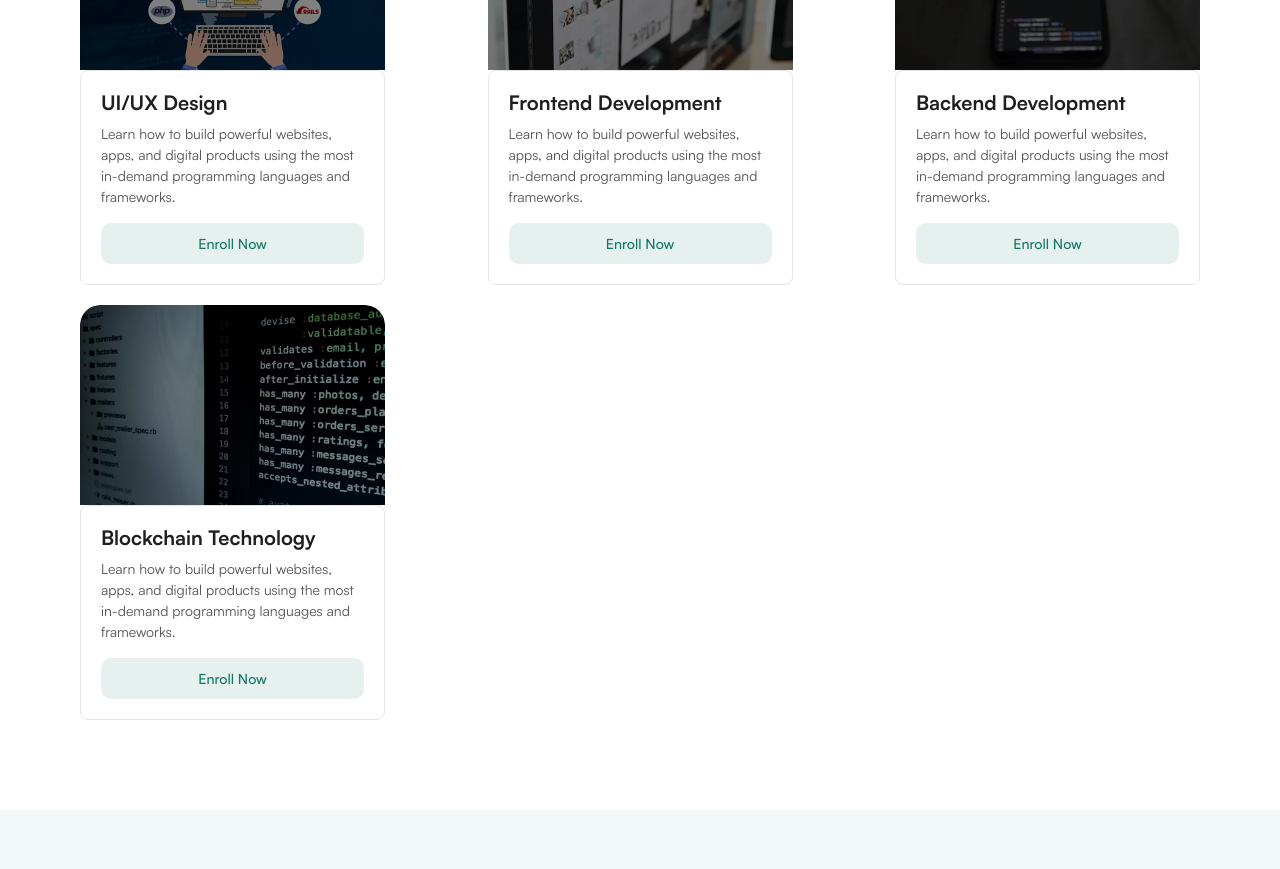
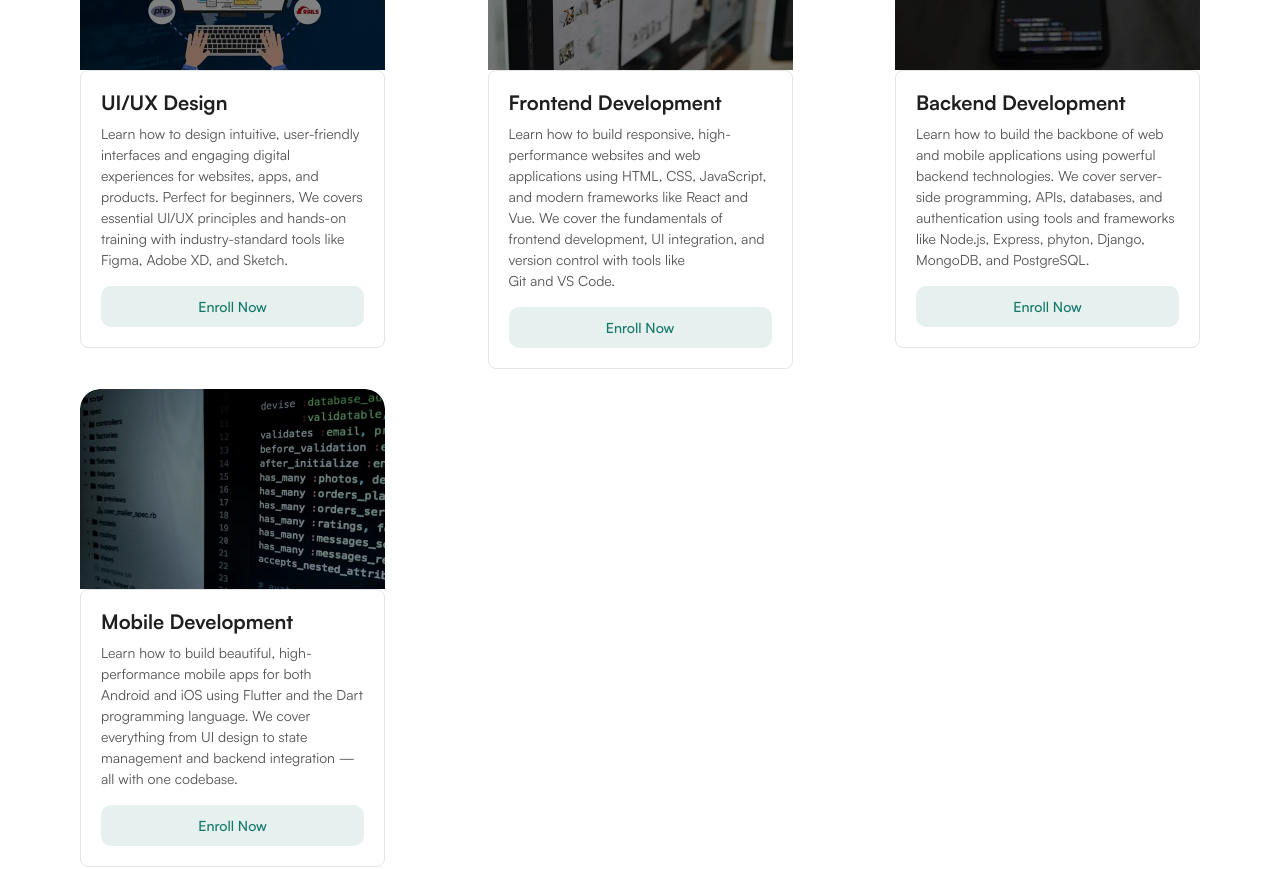
Before and after one commit to david-oj/jade_dval-redesign, a React (Vite) app: page / in a window 1280 px wide. Shown: the part 960-1829 px from the top of the page. Built offline with nearby package versions, Linux system fonts and the light colour scheme.

Commit message:
update course and footer content

```diff
--- a/src/constants/index.ts
+++ b/src/constants/index.ts
@@ -26,7 +26,7 @@ export const courses: {
     id: "UI/UX-design",
     title: "UI/UX Design",
     description:
-      "Learn how to build powerful websites, apps, and digital products using the most in-demand programming languages and frameworks.",
+      "Learn how to design intuitive, user-friendly interfaces and engaging digital experiences for websites, apps, and products. Perfect for beginners, We covers essential UI/UX principles and hands-on training with industry-standard tools like Figma, Adobe XD, and Sketch.",
     image: courseImg1,
     linkText: "Enroll Now",
   },
@@ -34,7 +34,7 @@ export const courses: {
     id: "Frontend-development",
     title: "Frontend Development",
     description:
-      "Learn how to build powerful websites, apps, and digital products using the most in-demand programming languages and frameworks.",
+      "Learn how to build responsive, high-performance websites and web applications using HTML, CSS, JavaScript, and modern frameworks like React and Vue. We cover the fundamentals of frontend development, UI integration, and version control with tools like Git and VS Code.",
     image: courseImg2,
     linkText: "Enroll Now",
   },
@@ -42,15 +42,15 @@ export const courses: {
     id: "Backend-development",
     title: "Backend Development",
     description:
-      "Learn how to build powerful websites, apps, and digital products using the most in-demand programming languages and frameworks.",
+      "Learn how to build the backbone of web and mobile applications using powerful backend technologies. We cover server-side programming, APIs, databases, and authentication using tools and frameworks like Node.js, Express, phyton, Django, MongoDB, and PostgreSQL.",
     image: courseImg3,
     linkText: "Enroll Now",
   },
   {
-    id: "Blockchain-technology",
-    title: "Blockchain Technology",
+    id: "Mobile-app-development",
+    title: "Mobile Development",
     description:
-      "Learn how to build powerful websites, apps, and digital products using the most in-demand programming languages and frameworks.",
+      "Learn how to build beautiful, high-performance mobile apps for both Android and iOS using Flutter and the Dart programming language. We cover everything from UI design to state management and backend integration — all with one codebase.",
     image: courseImg4,
     linkText: "Enroll Now",
   },
@@ -137,19 +137,18 @@ export const footerItems: Footer = [
   {
     icon: location,
     title: "Location",
-    description: "#23 Charpey, Ogun, Ogun State.",
+    description: "Loveworld Arena, Christ Embassy Ministry Center, Behind Dove Filling Station, New Garage, Ibadan.",
   },
   {
     icon: mail,
     title: "Email",
-    description: "#23 Charpey, Ogun, Ogun State.",
+    description: "http://dev.jadedval.com",
   },
   {
     icon: telephone,
     title: "Phone",
     phones: [
-      { phone: "+234-903-667-2345" },
-      { phone: "+234-345-678-0987" },
+      { phone: "+234-811-928-6943" },
     ],
   },
 ];
```
